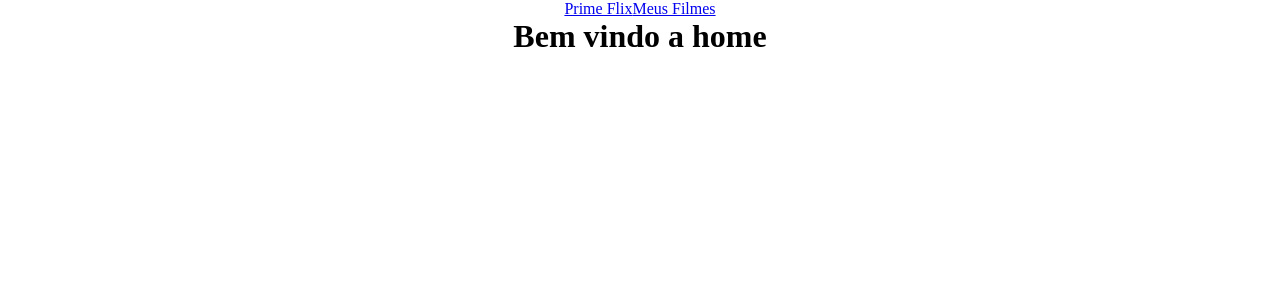
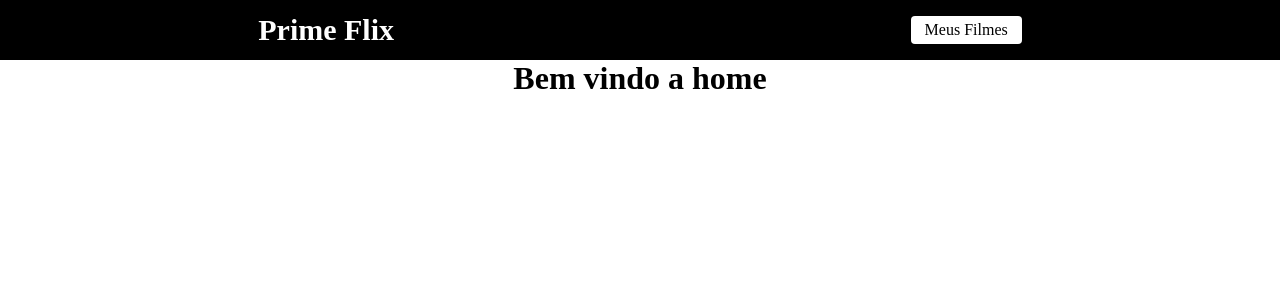
Before and after one commit to JorgeDeAquino/Filmes-JA, a React (Vite) app: page / in a window 1280 px wide. Shown: the top 300 px of the page. Built offline with nearby package versions, Linux system fonts and the light colour scheme.

Commit message:
add css de header

```diff
--- a/src/components/Header/header.css
+++ b/src/components/Header/header.css
@@ -0,0 +1,26 @@
+header{
+    display: flex;
+    align-items: center;
+    justify-content: space-around;
+    width: 100%;
+    height: 60px;
+    background-color: #000;
+}
+
+.logo, .favoritos{
+    text-decoration: none;
+    cursor: pointer;
+}
+
+.logo{
+    font-size: 30px;
+    color: #fff;
+    font-weight: bold;
+}
+
+.favoritos{
+    background-color: #fff;
+    padding: 5px 14px;
+    color: #000;
+    border-radius: 4px;
+}
```
